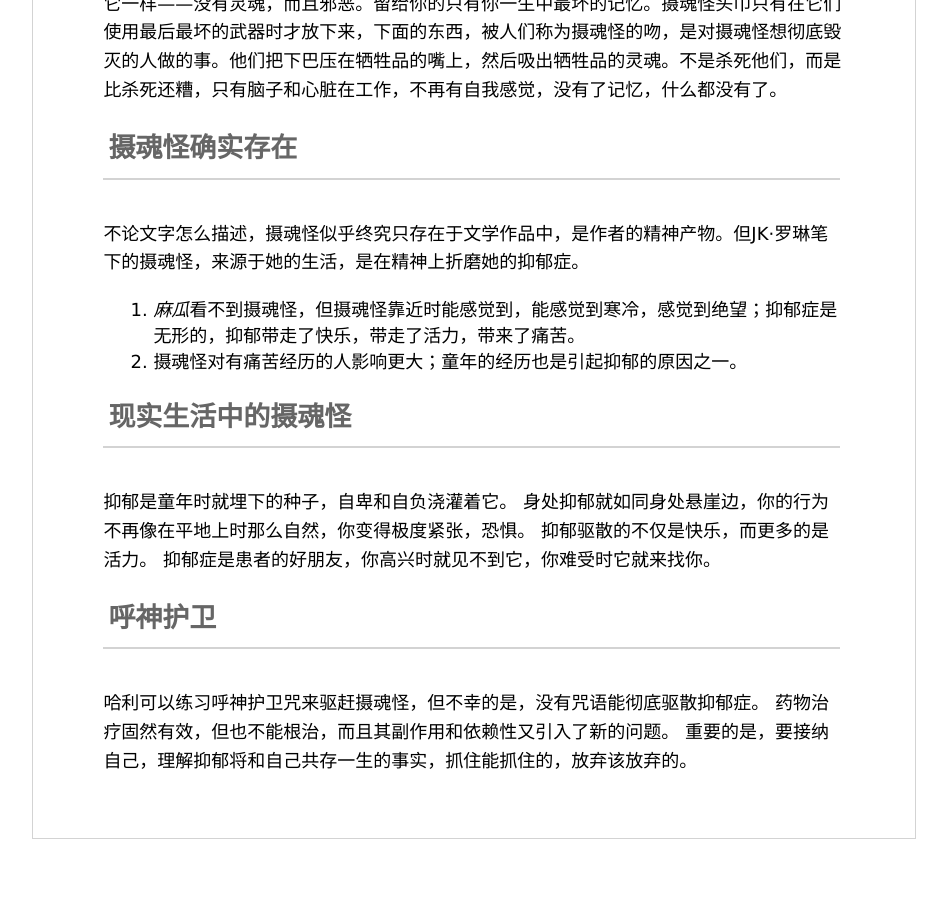
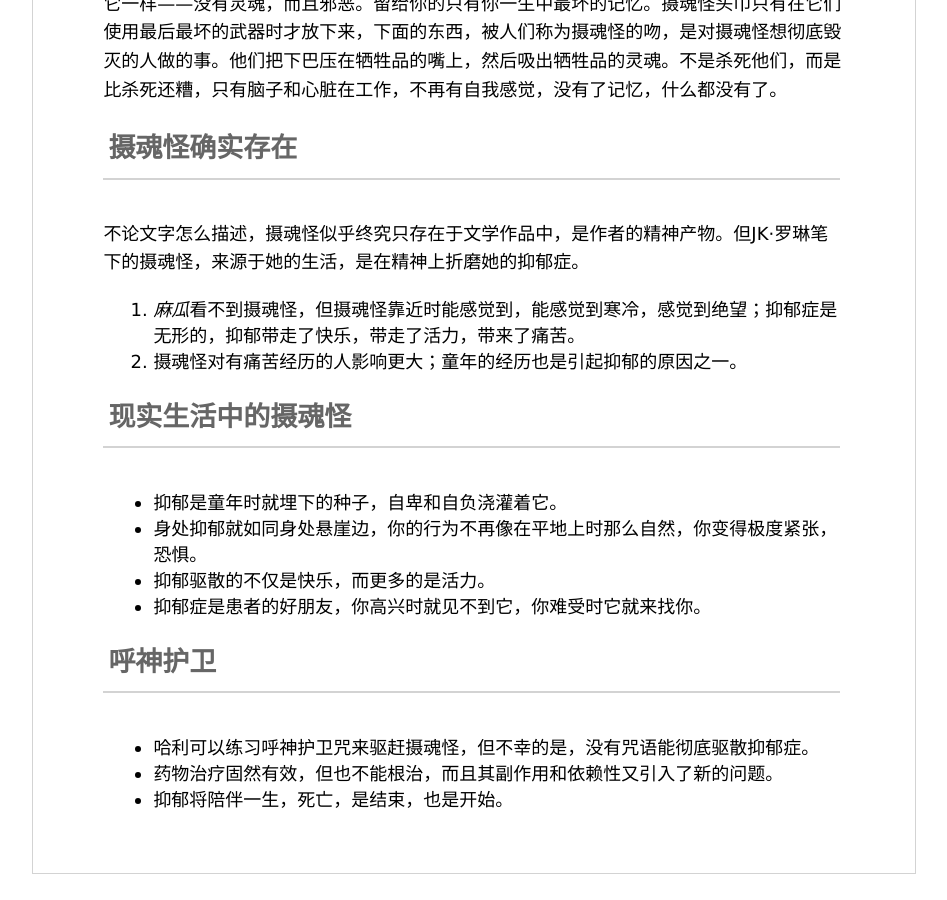
Before and after one commit to neverland0/neverland0.github.io, a Jekyll site: the page built from nopost/2018-11-8-dementor.md, in a window 1280 px wide and 900 px high, scrolled down 1140 px. Shown: the whole window, without its empty margins (166-1113 px from the left). Built offline with Jekyll 4.4.1, drawn with Linux system fonts in a browser that asks for light colours; before the commit the page ends 2004 px from its top, so only the background shows below that.

Commit message:
add nopost

```diff
--- a/_posts/2018-11-8-dementor.md
+++ b/nopost/2018-11-8-dementor.md
@@ -24,13 +24,13 @@ title: 现实生活中的摄魂怪
 
 ## 现实生活中的摄魂怪
 
-  抑郁是童年时就埋下的种子，自卑和自负浇灌着它。
-  身处抑郁就如同身处悬崖边，你的行为不再像在平地上时那么自然，你变得极度紧张，恐惧。
-  抑郁驱散的不仅是快乐，而更多的是活力。
-  抑郁症是患者的好朋友，你高兴时就见不到它，你难受时它就来找你。
+  - 抑郁是童年时就埋下的种子，自卑和自负浇灌着它。
+  - 身处抑郁就如同身处悬崖边，你的行为不再像在平地上时那么自然，你变得极度紧张，恐惧。
+  - 抑郁驱散的不仅是快乐，而更多的是活力。
+  - 抑郁症是患者的好朋友，你高兴时就见不到它，你难受时它就来找你。
 
 ## 呼神护卫
 
-  哈利可以练习呼神护卫咒来驱赶摄魂怪，但不幸的是，没有咒语能彻底驱散抑郁症。
-  药物治疗固然有效，但也不能根治，而且其副作用和依赖性又引入了新的问题。
-  重要的是，要接纳自己，理解抑郁将和自己共存一生的事实，抓住能抓住的，放弃该放弃的。
+  - 哈利可以练习呼神护卫咒来驱赶摄魂怪，但不幸的是，没有咒语能彻底驱散抑郁症。
+  - 药物治疗固然有效，但也不能根治，而且其副作用和依赖性又引入了新的问题。
+  - 抑郁将陪伴一生，死亡，是结束，也是开始。
```
Also changed, not shown: nopost/2017-05-16-life.md (renamed from _posts/2017-05-16-life.md).
